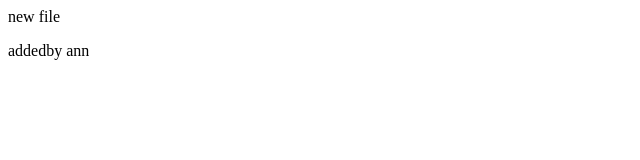
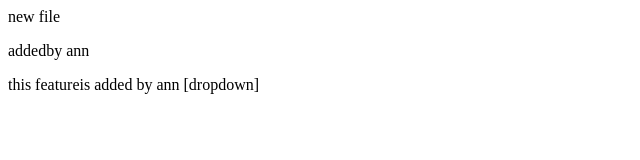
Before and after one commit to shreyashahu143/localrepo, a plain HTML site: page index.html in a window 1280 px wide. Shown: the whole page, without its empty margins (0-640 px from the left). Drawn offline with Linux system fonts and the light colour scheme.

```diff
--- a/index.html
+++ b/index.html
@@ -1,2 +1,3 @@
 <p>new file </p>
 <p>addedby ann</p>
+<p> this featureis added by ann [dropdown]</p>
```
